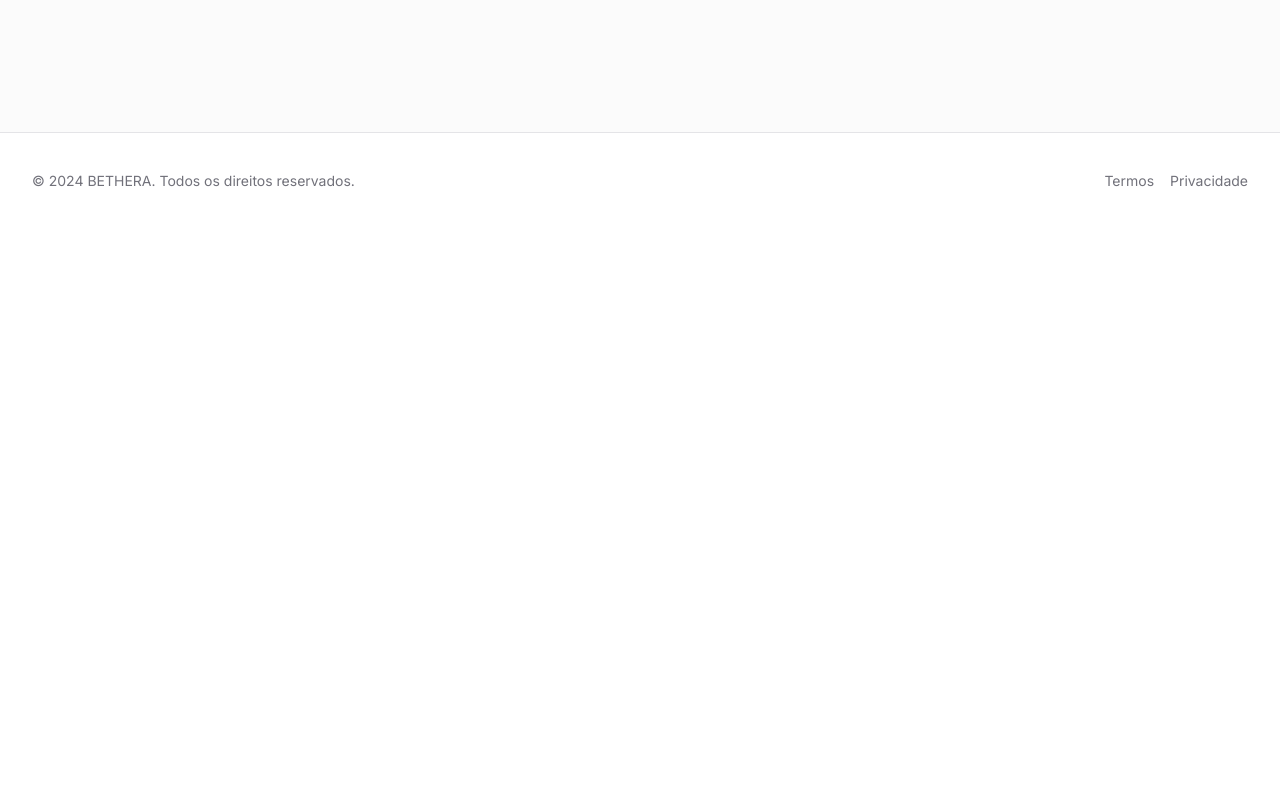
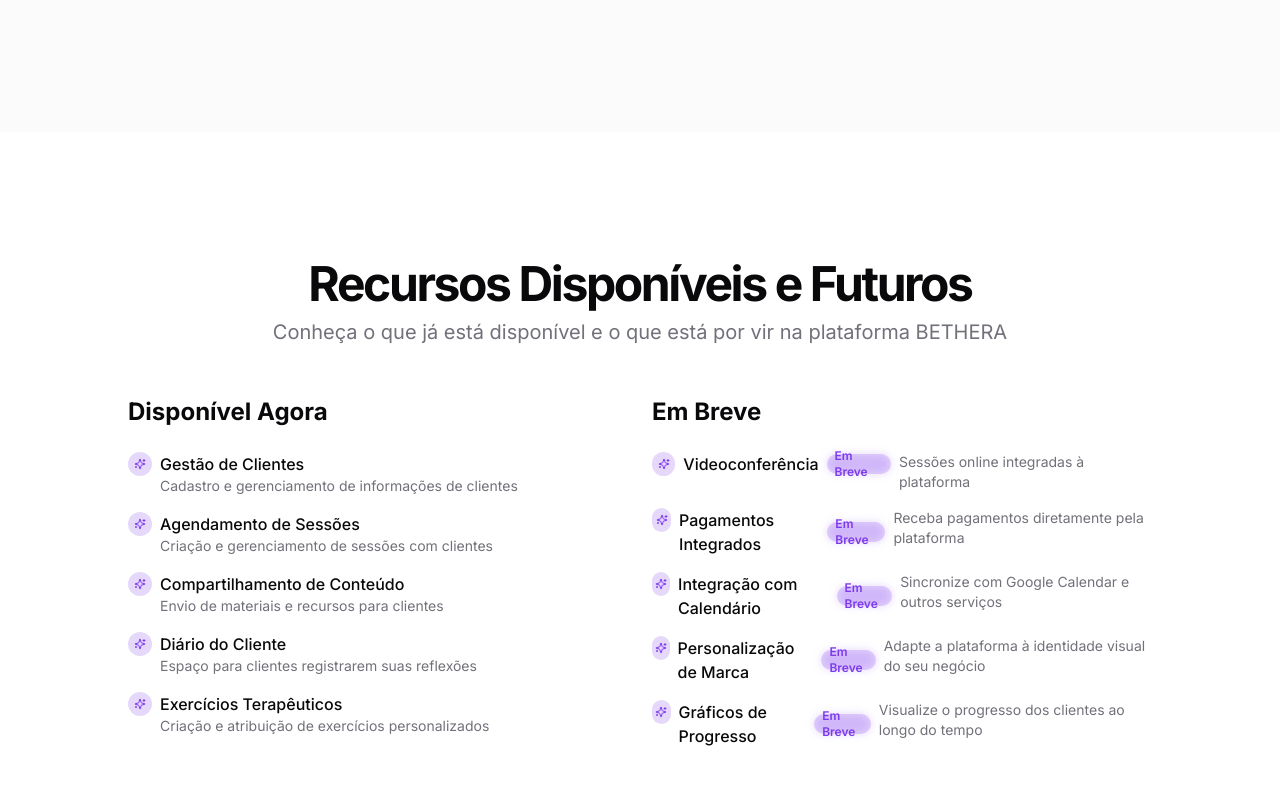
Before and after one commit to iamentorbr/v0-be-thera-project, a Next.js app: page / in a window 1280 px wide. Shown: the part 1580-2380 px from the top of the page. Before the commit the page ends 1809 px from the top, so only its background shows below. Built offline with nearby package versions, Linux system fonts and the light colour scheme.

Commit message:
feat: indicate available and upcoming features on Home page
Add "(coming soon)" indicators for unimplemented features.

Co-authored-by: Lys R. <203903029+iamentorbr@users.noreply.github.com>

```diff
--- a/app/page.tsx
+++ b/app/page.tsx
@@ -1,6 +1,7 @@
 import Link from "next/link"
 import { Button } from "@/components/ui/button"
 import { MoonStar, Sparkles, Users, Calendar, FileText, MessageSquare } from "lucide-react"
+import { ComingSoonBadge } from "@/components/ui/coming-soon-badge"
 
 export default function Home() {
   return (
@@ -75,45 +76,182 @@ export default function Home() {
             <div className="mx-auto grid max-w-5xl grid-cols-1 gap-6 py-12 md:grid-cols-2 lg:grid-cols-3">
               <div className="flex flex-col items-center space-y-2 rounded-lg border p-6 shadow-sm">
                 <Users className="h-12 w-12 text-primary" />
+                <div className="flex items-center gap-2">
                   <h3 className="text-xl font-bold">Gestão de Clientes</h3>
+                </div>
                 <p className="text-center text-muted-foreground">
                   Gerencie seus clientes, acompanhe sessões e mantenha anotações detalhadas.
                 </p>
               </div>
               <div className="flex flex-col items-center space-y-2 rounded-lg border p-6 shadow-sm">
                 <Calendar className="h-12 w-12 text-primary" />
+                <div className="flex items-center gap-2">
                   <h3 className="text-xl font-bold">Agendamento</h3>
+                </div>
                 <p className="text-center text-muted-foreground">
                   Agende sessões com lembretes automáticos e acompanhamento de pagamentos.
                 </p>
               </div>
               <div className="flex flex-col items-center space-y-2 rounded-lg border p-6 shadow-sm">
                 <FileText className="h-12 w-12 text-primary" />
+                <div className="flex items-center gap-2">
                   <h3 className="text-xl font-bold">Compartilhamento de Conteúdo</h3>
+                </div>
                 <p className="text-center text-muted-foreground">
                   Compartilhe áudios, PDFs e exercícios personalizados com seus clientes.
                 </p>
               </div>
               <div className="flex flex-col items-center space-y-2 rounded-lg border p-6 shadow-sm">
                 <MessageSquare className="h-12 w-12 text-primary" />
+                <div className="flex items-center gap-2">
                   <h3 className="text-xl font-bold">Diário Interativo</h3>
+                </div>
                 <p className="text-center text-muted-foreground">
                   Ofereça aos clientes um diário privado para reflexões e gravações de áudio.
                 </p>
               </div>
               <div className="flex flex-col items-center space-y-2 rounded-lg border p-6 shadow-sm">
                 <Sparkles className="h-12 w-12 text-primary" />
+                <div className="flex items-center gap-2">
                   <h3 className="text-xl font-bold">Exercícios Terapêuticos</h3>
+                </div>
                 <p className="text-center text-muted-foreground">
                   Crie exercícios personalizados e acompanhe o progresso do cliente.
                 </p>
               </div>
               <div className="flex flex-col items-center space-y-2 rounded-lg border p-6 shadow-sm">
                 <MoonStar className="h-12 w-12 text-primary" />
+                <div className="flex items-center gap-2">
                   <h3 className="text-xl font-bold">Interface Mística</h3>
+                </div>
                 <p className="text-center text-muted-foreground">
                   Interface bonita e intuitiva projetada para profissionais de bem-estar.
                 </p>
+              </div>
+            </div>
+          </div>
+        </section>
+        <section className="w-full py-12 md:py-24 lg:py-32">
+          <div className="container px-4 md:px-6">
+            <div className="flex flex-col items-center justify-center space-y-4 text-center">
+              <div className="space-y-2">
+                <h2 className="text-3xl font-bold tracking-tighter sm:text-5xl">Recursos Disponíveis e Futuros</h2>
+                <p className="max-w-[900px] text-muted-foreground md:text-xl/relaxed lg:text-base/relaxed xl:text-xl/relaxed">
+                  Conheça o que já está disponível e o que está por vir na plataforma BETHERA
+                </p>
+              </div>
+            </div>
+            <div className="mx-auto grid max-w-5xl grid-cols-1 gap-6 py-12 md:grid-cols-2">
+              <div className="space-y-6">
+                <h3 className="text-2xl font-bold">Disponível Agora</h3>
+                <ul className="space-y-4">
+                  <li className="flex items-start gap-2">
+                    <div className="flex h-6 w-6 items-center justify-center rounded-full bg-primary/20">
+                      <Sparkles className="h-3 w-3 text-primary" />
+                    </div>
+                    <div>
+                      <h4 className="font-medium">Gestão de Clientes</h4>
+                      <p className="text-sm text-muted-foreground">
+                        Cadastro e gerenciamento de informações de clientes
+                      </p>
+                    </div>
+                  </li>
+                  <li className="flex items-start gap-2">
+                    <div className="flex h-6 w-6 items-center justify-center rounded-full bg-primary/20">
+                      <Sparkles className="h-3 w-3 text-primary" />
+                    </div>
+                    <div>
+                      <h4 className="font-medium">Agendamento de Sessões</h4>
+                      <p className="text-sm text-muted-foreground">Criação e gerenciamento de sessões com clientes</p>
+                    </div>
+                  </li>
+                  <li className="flex items-start gap-2">
+                    <div className="flex h-6 w-6 items-center justify-center rounded-full bg-primary/20">
+                      <Sparkles className="h-3 w-3 text-primary" />
+                    </div>
+                    <div>
+                      <h4 className="font-medium">Compartilhamento de Conteúdo</h4>
+                      <p className="text-sm text-muted-foreground">Envio de materiais e recursos para clientes</p>
+                    </div>
+                  </li>
+                  <li className="flex items-start gap-2">
+                    <div className="flex h-6 w-6 items-center justify-center rounded-full bg-primary/20">
+                      <Sparkles className="h-3 w-3 text-primary" />
+                    </div>
+                    <div>
+                      <h4 className="font-medium">Diário do Cliente</h4>
+                      <p className="text-sm text-muted-foreground">Espaço para clientes registrarem suas reflexões</p>
+                    </div>
+                  </li>
+                  <li className="flex items-start gap-2">
+                    <div className="flex h-6 w-6 items-center justify-center rounded-full bg-primary/20">
+                      <Sparkles className="h-3 w-3 text-primary" />
+                    </div>
+                    <div>
+                      <h4 className="font-medium">Exercícios Terapêuticos</h4>
+                      <p className="text-sm text-muted-foreground">Criação e atribuição de exercícios personalizados</p>
+                    </div>
+                  </li>
+                </ul>
+              </div>
+              <div className="space-y-6">
+                <h3 className="text-2xl font-bold">Em Breve</h3>
+                <ul className="space-y-4">
+                  <li className="flex items-start gap-2">
+                    <div className="flex h-6 w-6 items-center justify-center rounded-full bg-primary/20">
+                      <Sparkles className="h-3 w-3 text-primary" />
+                    </div>
+                    <div className="flex items-center gap-2">
+                      <h4 className="font-medium">Videoconferência</h4>
+                      <ComingSoonBadge size="sm" />
+                    </div>
+                    <p className="text-sm text-muted-foreground">Sessões online integradas à plataforma</p>
+                  </li>
+                  <li className="flex items-start gap-2">
+                    <div className="flex h-6 w-6 items-center justify-center rounded-full bg-primary/20">
+                      <Sparkles className="h-3 w-3 text-primary" />
+                    </div>
+                    <div className="flex items-center gap-2">
+                      <h4 className="font-medium">Pagamentos Integrados</h4>
+                      <ComingSoonBadge size="sm" />
+                    </div>
+                    <p className="text-sm text-muted-foreground">Receba pagamentos diretamente pela plataforma</p>
+                  </li>
+                  <li className="flex items-start gap-2">
+                    <div className="flex h-6 w-6 items-center justify-center rounded-full bg-primary/20">
+                      <Sparkles className="h-3 w-3 text-primary" />
+                    </div>
+                    <div className="flex items-center gap-2">
+                      <h4 className="font-medium">Integração com Calendário</h4>
+                      <ComingSoonBadge size="sm" />
+                    </div>
+                    <p className="text-sm text-muted-foreground">Sincronize com Google Calendar e outros serviços</p>
+                  </li>
+                  <li className="flex items-start gap-2">
+                    <div className="flex h-6 w-6 items-center justify-center rounded-full bg-primary/20">
+                      <Sparkles className="h-3 w-3 text-primary" />
+                    </div>
+                    <div className="flex items-center gap-2">
+                      <h4 className="font-medium">Personalização de Marca</h4>
+                      <ComingSoonBadge size="sm" />
+                    </div>
+                    <p className="text-sm text-muted-foreground">
+                      Adapte a plataforma à identidade visual do seu negócio
+                    </p>
+                  </li>
+                  <li className="flex items-start gap-2">
+                    <div className="flex h-6 w-6 items-center justify-center rounded-full bg-primary/20">
+                      <Sparkles className="h-3 w-3 text-primary" />
+                    </div>
+                    <div className="flex items-center gap-2">
+                      <h4 className="font-medium">Gráficos de Progresso</h4>
+                      <ComingSoonBadge size="sm" />
+                    </div>
+                    <p className="text-sm text-muted-foreground">
+                      Visualize o progresso dos clientes ao longo do tempo
+                    </p>
+                  </li>
+                </ul>
               </div>
             </div>
           </div>
```
Lines whose indentation alone changed are shown as unchanged.
